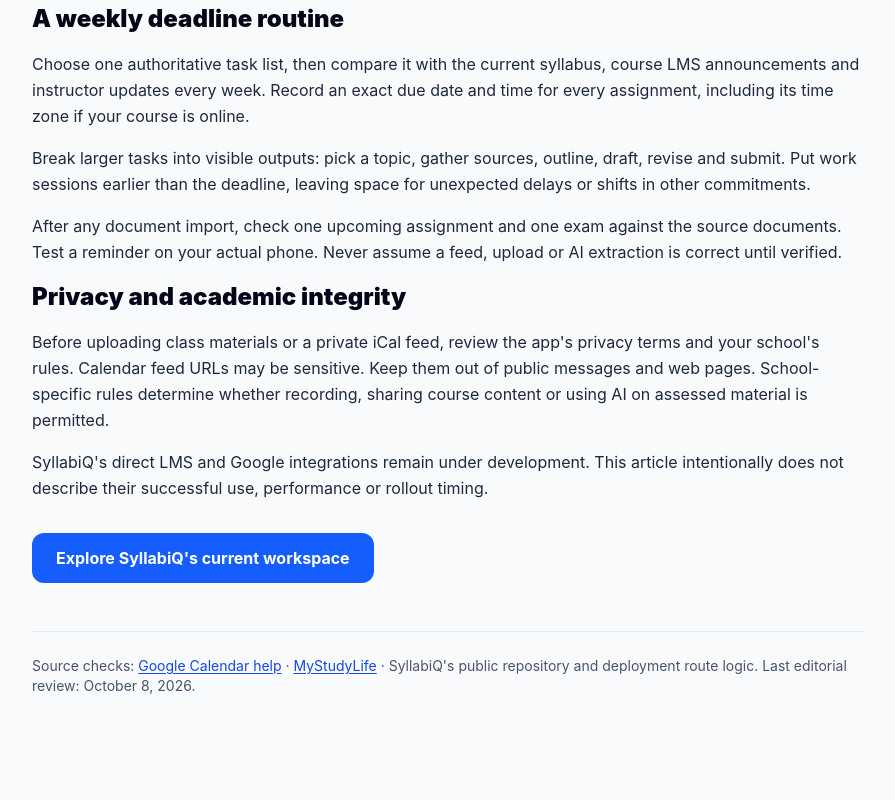
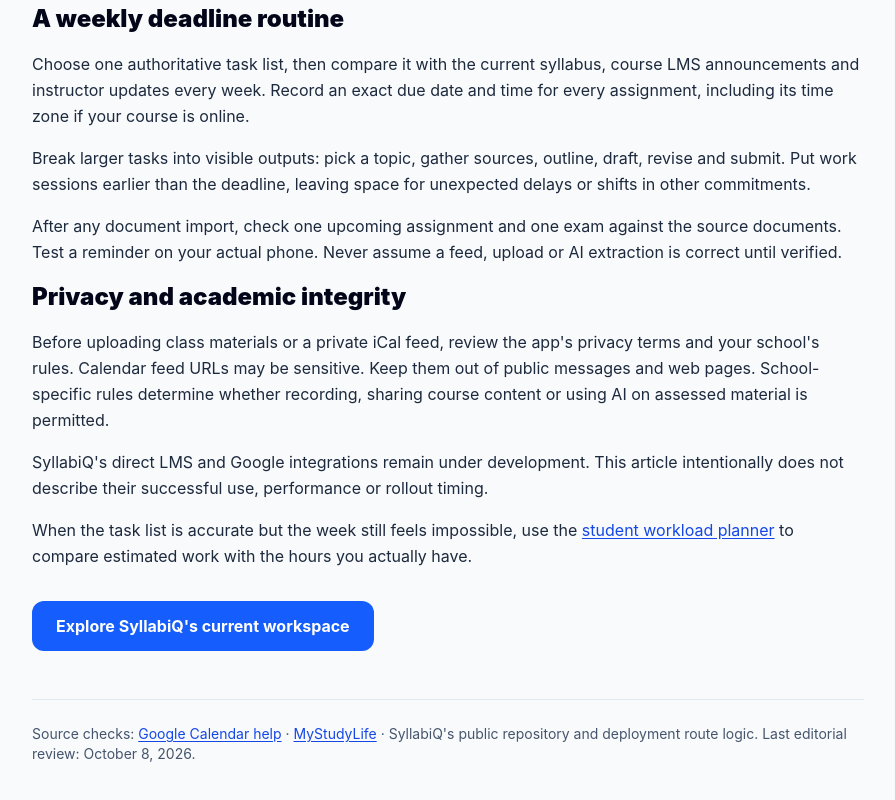
Before and after one commit to joshstebs/syllabiq, a Next.js app: page /guides/student-organization-apps in a window 1280 px wide. Shown: the part 1162-1962 px from the top of the page, without its empty margins (192-1087 px from the left). Before the commit the page ends 1906 px from the top, so only its background shows below. Built offline with nearby package versions, Linux system fonts and the light colour scheme; no server answers.

Commit message:
Link student app guide to workload planner

```diff
--- a/src/app/guides/student-organization-apps/page.tsx
+++ b/src/app/guides/student-organization-apps/page.tsx
@@ -46,6 +46,7 @@
         <h2 className="text-2xl font-black text-slate-950 dark:text-white">Privacy and academic integrity</h2>
         <p>Before uploading class materials or a private iCal feed, review the app's privacy terms and your school's rules. Calendar feed URLs may be sensitive. Keep them out of public messages and web pages. School-specific rules determine whether recording, sharing course content or using AI on assessed material is permitted.</p>
         <p>SyllabiQ's direct LMS and Google integrations remain under development. This article intentionally does not describe their successful use, performance or rollout timing.</p>
+        <p>When the task list is accurate but the week still feels impossible, use the <Link className={a} href="/guides/student-workload-planner">student workload planner</Link> to compare estimated work with the hours you actually have.</p>
         <div className="pt-4"><Link className="inline-flex rounded-xl bg-blue-600 hover:bg-blue-700 text-white px-6 py-3 font-bold no-underline" href="/">Explore SyllabiQ's current workspace</Link></div>
       </section>
       <footer className="mt-12 pt-6 border-t border-slate-200 dark:border-slate-800 text-sm text-slate-600 dark:text-slate-400">Source checks: <a className={a} href="https://support.google.com/calendar/answer/9901136?co=GENIE.Platform%3DDesktop&hl=en">Google Calendar help</a> · <a className={a} href="https://mystudylife.com/tour/">MyStudyLife</a> · SyllabiQ's public repository and deployment route logic. Last editorial review: October 8, 2026.</footer>
```
